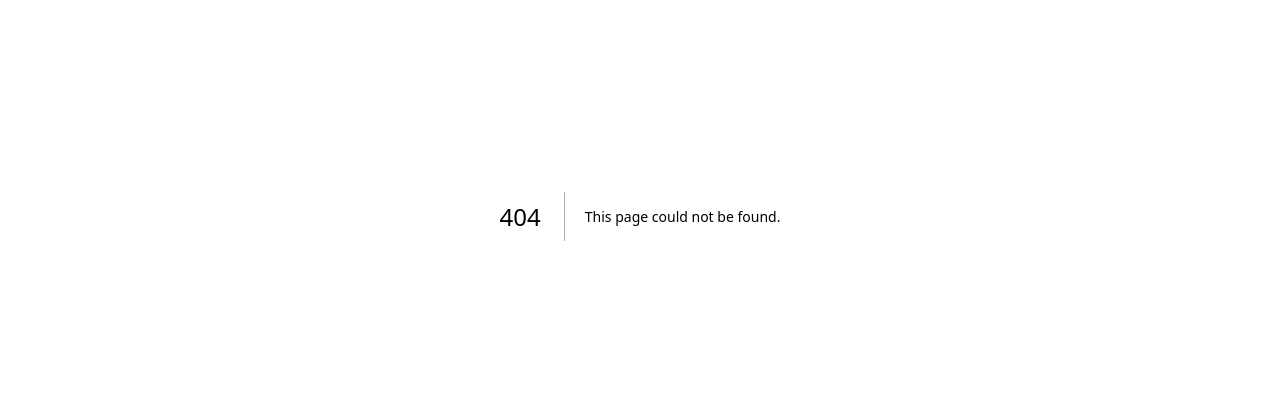
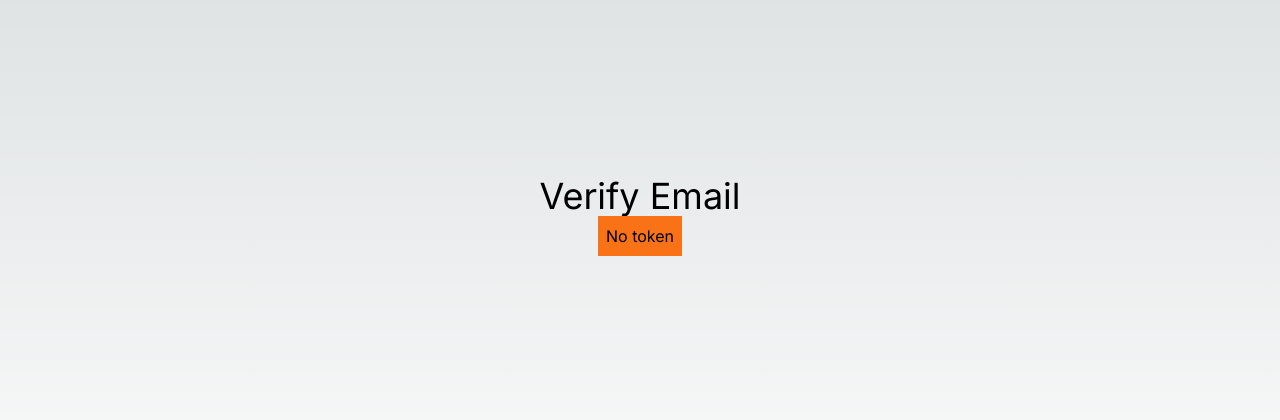
Before and after one commit to OnPaceCoder/Next-Auth, a Next.js app: page /verifyemail in a window 1280 px wide. Before the commit this address had no page. Shown: the part 184-604 px from the top of the page. Built offline with nearby package versions, Linux system fonts and the light colour scheme.

Commit message:
ADD: Verify-email Page

```diff
--- /dev/null
+++ b/src/app/verifyemail/page.tsx
@@ -0,0 +1,54 @@
+"use client";
+
+import axios from "axios";
+import Link from "next/link";
+
+import React, { useEffect, useState } from "react";
+
+export default function VerifyEmailPage() {
+  const [token, setToken] = useState("");
+  const [verified, setVerified] = useState(false);
+
+  const [error, setError] = useState(false);
+
+  const verifyUserEmail = async () => {
+    try {
+      await axios.post("/api/users/verfiyemail", { token });
+      setVerified(true);
+    } catch (error: any) {
+      setError(true);
+    }
+  };
+
+  useEffect(() => {
+    const urlToken = window.location.search.split("=")[1];
+    setToken(urlToken || "");
+  }, []);
+
+  useEffect(() => {
+    if (token.length > 0) {
+      verifyUserEmail();
+    }
+  }, [token]);
+
+  return (
+    <div className="flex flex-col items-center justify-center min-h-screen py-2">
+      <h1 className="text-4xl">Verify Email</h1>
+      <h2 className="p-2 bg-orange-500">{token ? `${token}` : "No token"}</h2>
+
+      {verified && (
+        <div>
+          <h2 className="text-2xl">Email Verified</h2>
+          <Link href={"/login"} className="">
+            Login
+          </Link>
+        </div>
+      )}
+      {error && (
+        <div>
+          <h2 className="text-2xl">Error</h2>
+        </div>
+      )}
+    </div>
+  );
+}
```
